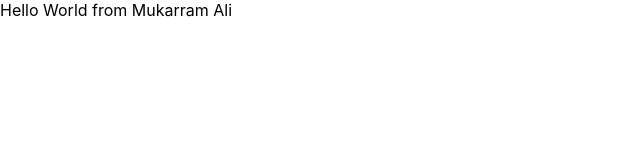
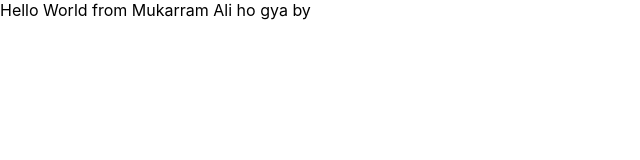
Before and after one commit to Mukarram-Ali26/test_site1, a React (Create React App) app: page / in a window 1280 px wide. Shown: the top 160 px of the page, without its empty margins (0-640 px from the left). Built offline with nearby package versions, Linux system fonts and the light colour scheme.

Commit message:
ho gya by

```diff
--- a/src/App.js
+++ b/src/App.js
@@ -4,7 +4,7 @@ import './App.css';
 function App() {
   return (
     <div>
-      Hello World from Mukarram Ali
+      Hello World from Mukarram Ali ho gya by
     </div>
   );
 }
```
